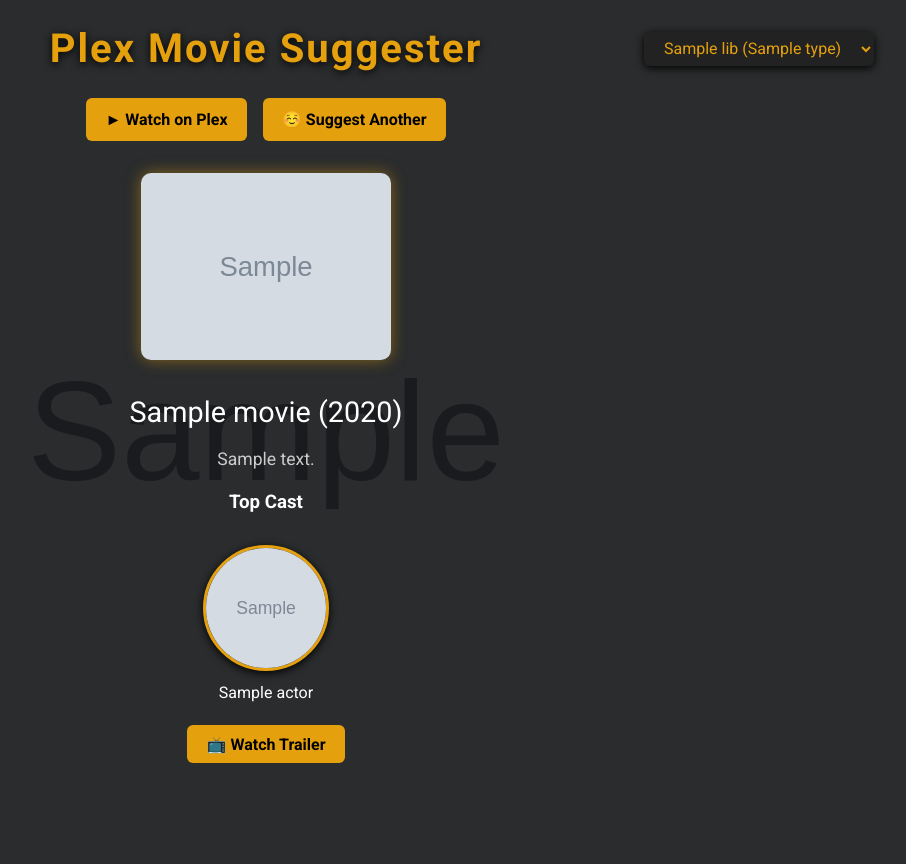
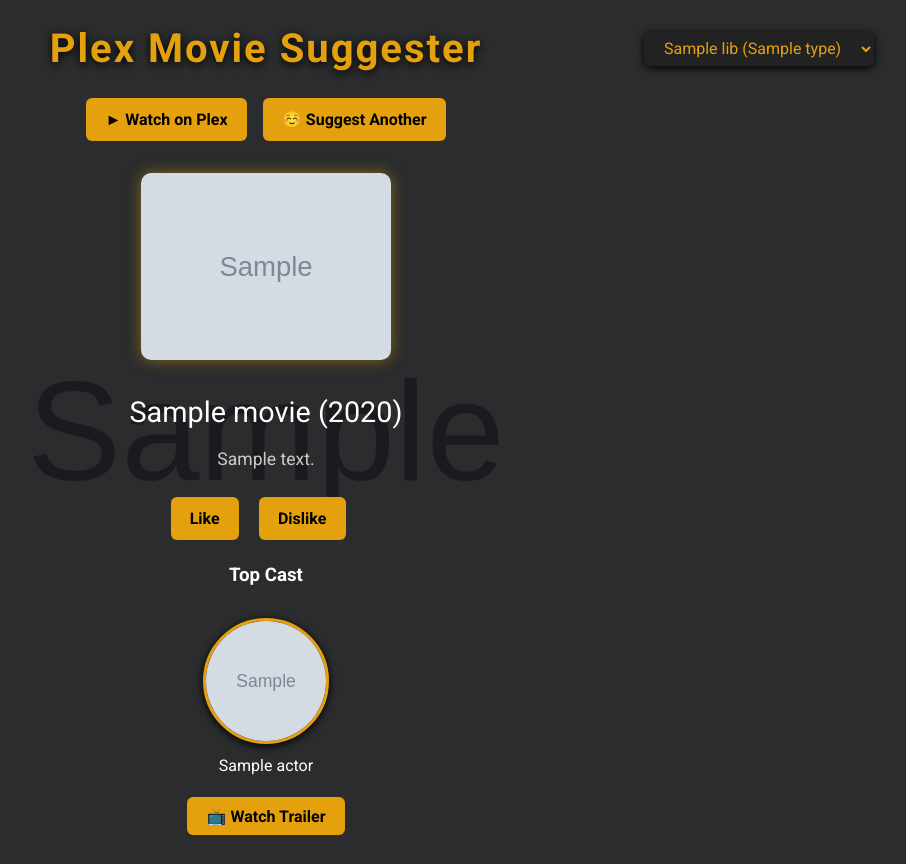
Before and after one commit to TheInfamousToTo/plex-suggester, a Flask app: template templates/index.html in a window 1280 px wide. Shown: the whole page, without its empty margins (374-1280 px from the left). Run offline with Flask 3, Linux system fonts and the light colour scheme; the template is opened without the code that fills it: most values are stand-ins (such as "Sample title", 1, 10 or a date in 2020); grey boxes marked "Sample" are stand-in pictures.

Commit message:
Release v1.3: Like/Dislike feature, JWT, UI improvements

```diff
--- a/templates/index.html
+++ b/templates/index.html
@@ -194,6 +194,58 @@
       <div class="movie-title">{{ movie.title }}{% if movie.year %} ({{ movie.year }}){% endif %}</div>
       <div class="summary">{{ movie.summary }}</div>
 
+      <!-- Like/Unlike Buttons -->
+      <div id="like-dislike" style="margin: 1.5em 0;">
+        <button id="like-btn" class="btn" onclick="likeMovie()"> Like</button>
+        <span id="like-count" style="margin-left:1em;"></span>
+        <button id="dislike-btn" class="btn" onclick="dislikeMovie()"> Dislike</button>
+        <span id="dislike-count" style="margin-left:1em;"></span>
+      </div>
+      <script>
+        const API_BASE = "https://plex-like.satrawi.cc";
+        const JWT_TOKEN = "eyJhbGciOiJIUzI1NiIsInR5cCI6IkpXVCJ9.eyJzdWIiOiJ0ZXN0LXVzZXItaWQiLCJuYW1lIjoiVGVzdCBVc2VyIiwiaWF0IjoxNzUwMjczMTAzLCJleHAiOjIwNjU2MzMxMDN9.AxfHa6pqAjAzfiw6F23qq0NbQD0A6Rf0gBuzL3P0XB4";
+        const movieKey = "{{ movie.key|e }}";
+        function getMovieId(key) {
+          const match = key.match(/(\d+)$/);
+          return match ? match[1] : key;
+        }
+        const movieId = getMovieId(movieKey);
+
+        function updateLikeCount() {
+          fetch(`${API_BASE}/like-count/${encodeURIComponent(movieId)}`)
+            .then(r => r.json())
+            .then(data => {
+              document.getElementById('like-count').textContent = ` ${data.count || 0}`;
+            });
+          fetch(`${API_BASE}/dislike-count/${encodeURIComponent(movieId)}`)
+            .then(r => r.json())
+            .then(data => {
+              document.getElementById('dislike-count').textContent = ` ${data.count || 0}`;
+            });
+        }
+
+        function likeMovie() {
+          fetch(`${API_BASE}/like/${encodeURIComponent(movieId)}`, {
+            method: "POST",
+            headers: {
+              "Authorization": `Bearer ${JWT_TOKEN}`
+            }
+          }).then(() => updateLikeCount());
+        }
+
+        function dislikeMovie() {
+          fetch(`${API_BASE}/dislike/${encodeURIComponent(movieId)}`, {
+            method: "POST",
+            headers: {
+              "Authorization": `Bearer ${JWT_TOKEN}`
+            }
+          }).then(() => updateLikeCount());
+        }
+
+        // Initial load
+        updateLikeCount();
+      </script>
+
       {% if movie.cast %}
       <h3>Top Cast</h3>
       <div class="cast">
```
Also changed, not shown: README.md, 1 other file.
